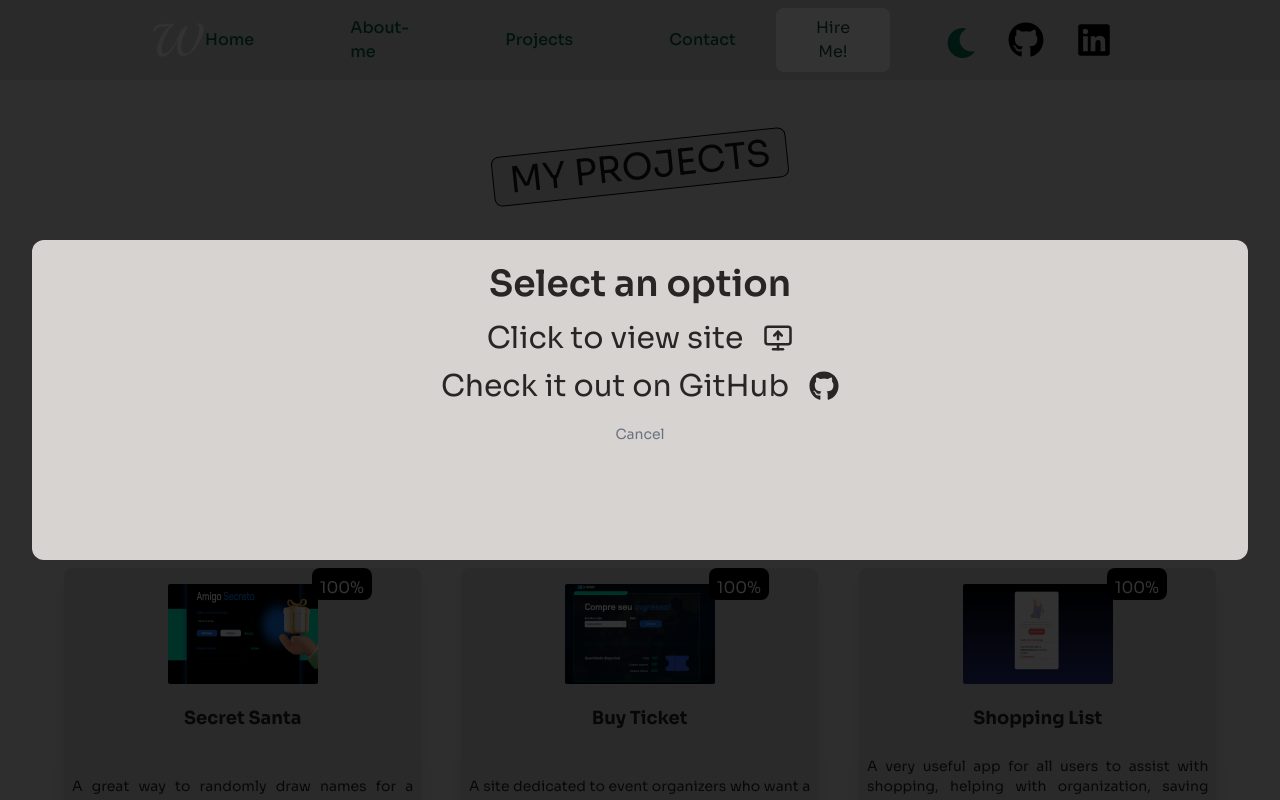
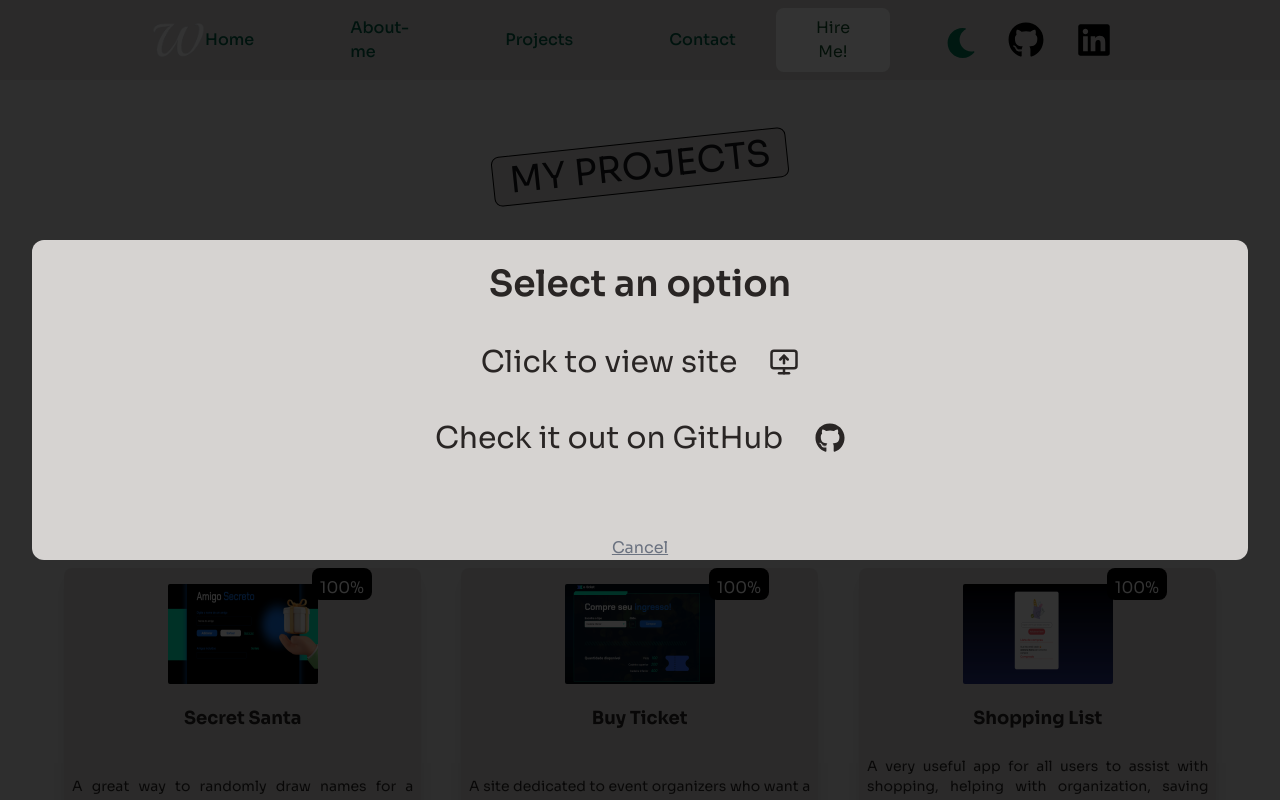
Before and after one commit to wander-cardoso/dev-portfolio, a Next.js app: page / in a window 1280 px wide. Both pictures are taken after a click on the element 242 px from the left and 1752 px from the top of the page. Shown: the part 1352-2152 px from the top of the page. Built offline with nearby package versions, Linux system fonts and the light colour scheme.

Commit message:
feat: Implement smooth navigation and update section links in portfolio

```diff
--- a/Data/data.ts
+++ b/Data/data.ts
@@ -1,12 +1,8 @@
-import { url } from "inspector";
-
 export const BaseInfo = {
   name: "Wander Cardoso",
   position: "Full-Stack Developer",
   description:
     "I am a Full-Stack Developer with a strong passion for technology and a commitment to delivering customized solutions for applications, systems, and websites. By combining creativity with technical expertise, I support businesses in enhancing their online presence and achieving their strategic objectives.",
-  profilePic:
-    "https://media.licdn.com/dms/image/v2/D4D03AQGtcXbWYhHYQA/profile-displayphoto-shrink_400_400/profile-displayphoto-shrink_400_400/0/1714042109702?e=1749686400&v=beta&t=O_5-JSvqTDsMhCHO-yz9Dp8-DIf9XGTZLRFHDof-vFU",
 };
 
 export const aboutInfo = {
--- /dev/null
+++ b/app/components/Helper/handleScroll.tsx
@@ -0,0 +1,15 @@
+const handleScroll = (id: string) => {
+  const element = document.getElementById(id);
+  if (element) {
+    const yOffset = -40;
+    const y =
+      element.getBoundingClientRect().top + window.pageYOffset + yOffset;
+
+    window.scrollTo({
+      top: y,
+      behavior: "smooth",
+    });
+  }
+};
+
+export default handleScroll;
--- a/app/components/Home/Home.tsx
+++ b/app/components/Home/Home.tsx
@@ -8,6 +8,13 @@ import Skills from "@/app/pages/skills/page";
 import Contact from "@/app/pages/contact/page";
 import "aos/dist/aos.css";
 import Aos from "aos";
+
+const sections = [
+  { id: "about", Component: About },
+  { id: "projects", Component: Projects },
+  { id: "skills", Component: Skills },
+  { id: "contact", Component: Contact },
+];
 
 const Home = () => {
   useEffect(() => {
@@ -23,12 +30,15 @@ const Home = () => {
     initAOS();
   }, []);
   return (
-    <div className="overflow-hidden">
-      <Hero />
-      <About />
-      <Projects />
-      <Skills />
-      <Contact />
+    <div className="overflow-hidden scroll-smooth">
+      <section id="home">
+        <Hero />
+      </section>
+      {sections.map(({ id, Component }) => (
+        <section key={id} id={id} className="scroll-mt-[5rem]">
+          <Component />
+        </section>
+      ))}
     </div>
   );
 };
--- a/app/components/Home/Navbar/Nav.tsx
+++ b/app/components/Home/Navbar/Nav.tsx
@@ -7,6 +7,8 @@ import React, { useEffect, useState } from "react";
 import { HiBars3BottomRight } from "react-icons/hi2";
 import ToggleTheme from "../../Helper/ToggleTheme";
 import { FaGithub, FaLinkedin } from "react-icons/fa6";
+import handleScroll from "../../Helper/handleScroll";
+
 
 // define props type
 
@@ -38,7 +40,7 @@ const Nav = ({ openNav }: Props) => {
       style={{
         backgroundColor: "var(--bg-mobile",
       }}
-      className={`" fixed ${navBg ? " h-12" : "var(--bg-primary)"} h-[10vh] z-[10]  w-full  transition-all duration-200 `}
+      className={`" fixed ${navBg ? " h-12" : "var(--bg-primary)"} h-[10vh] z-[10]  w-full  transition-all duration-200 scroll-mt-24`}
     >
       <div className="flex items-center h-full justify-between  w-[95%] sm:w-[90%] xl:w-[80%] mx-auto">
         {/* Logo Section */}
@@ -56,9 +58,17 @@ const Nav = ({ openNav }: Props) => {
           <div className="hidden xl:flex items-center gap-14 space-x-10">
             {navLinks.map((navlink) => {
               return (
-                <Link key={navlink.id} href={navlink.url}>
-                  <p className="nav__link">{navlink.label}</p>
-                </Link>
+                <a
+                  key={navlink.id}
+                  href={navlink.url}
+                  className="nav__link"
+                  onClick={(e) => {
+                    e.preventDefault();
+                    handleScroll(navlink.url.replace("#", ""));
+                  }}
+                >
+                  {navlink.label}
+                </a>
               );
             })}
           </div>
--- a/app/globals.css
+++ b/app/globals.css
@@ -69,7 +69,7 @@ html.dark {
   }
 
   .project__card__select {
-    @apply text-2xl lg:text-3xl  flex gap-5 items-center justify-center hover:text-green-950;
+    @apply text-2xl lg:text-3xl  flex gap-8 items-center justify-center hover:text-green-500;
   }
 
   .checkbox {
--- a/app/layout.tsx
+++ b/app/layout.tsx
@@ -11,7 +11,7 @@ const font = Sora({
 });
 
 export const metadata: Metadata = {
-  title: "",
+  title: "Potifyle | Wander",
   description: "O mais completo portifólio FullStack.",
   icons: {
     icon: "/images/favicon.ico",
--- a/app/page.tsx
+++ b/app/page.tsx
@@ -6,9 +6,7 @@ import Home from "./components/Home/Home";
 const HomePage = () => {
   return (
     <div>
-      <header className="relative">
-        <title>Home | Wander</title>
-      </header>
+      <header className="relative"></header>
       <Home />
     </div>
   );
--- a/app/pages/contact/ContactForm.tsx
+++ b/app/pages/contact/ContactForm.tsx
@@ -109,6 +109,7 @@ const ContactForm = () => {
         <div>
           <select
             name="service"
+            defaultValue=""
             className="w-full mt-5  px-4 py-3.5 rounded-md  outline-none"
             style={{
               backgroundColor: "var(--bg-primary)",
@@ -116,7 +117,7 @@ const ContactForm = () => {
               border: "1.5px solid var(--accent)",
             }}
           >
-            <option value="" disabled selected>
+            <option value="" disabled>
               Select a service
             </option>
             <option value="frontend">Frontend Development</option>
--- a/app/pages/projects/ProjectsCard.tsx
+++ b/app/pages/projects/ProjectsCard.tsx
@@ -87,12 +87,12 @@ const ProjectCard = ({ project }: Props) => {
               backgroundColor: "var(--button-bg)",
               color: "var(--text-tertiary)",
             }}
-            className="p-6 rounded-xl w-[95%] h-80  "
+            className="p-6 rounded-xl w-[95%] h-80 "
           >
-            <h2 className="text-3xl lg:text-4xl font-semibold mb-4 text-center">
+            <h2 className="text-3xl lg:text-4xl font-semibold mb-4 text-center ">
               Select an option
             </h2>
-            <div className="flex flex-col gap-3">
+            <div className="flex flex-col  mt-10 gap-10">
               <Link
                 href={project.url}
                 target="_blank"
@@ -109,7 +109,9 @@ const ProjectCard = ({ project }: Props) => {
                 Check it out on GitHub
                 <FaGithub />
               </Link>
-              <button className="mt-2 text-sm text-gray-500 ">Cancel</button>
+              <button className="mt-10 text-base underline text-gray-500 hover:text-gray-200">
+                Cancel
+              </button>
             </div>
           </div>
         </div>
--- a/constant/constant.ts
+++ b/constant/constant.ts
@@ -1,25 +1,6 @@
 export const navLinks = [
-  {
-    id: 1,
-    url: "/",
-    label: "Home",
-  },
-
-  {
-    id: 2,
-    url: "/pages/about",
-    label: "About-me",
-  },
-
-  {
-    id: 3,
-    url: "/pages/projects",
-    label: "Projects",
-  },
-
-  {
-    id: 4,
-    url: "/pages/contact",
-    label: "Contact",
-  },
+  { id: 1, url: "#home", label: "Home" },
+  { id: 2, url: "#about", label: "About-me" },
+  { id: 3, url: "#projects", label: "Projects" },
+  { id: 4, url: "#contact", label: "Contact" },
 ];
```
Also changed, not shown: 1 other file (tests, documents, lock files or other folders).
